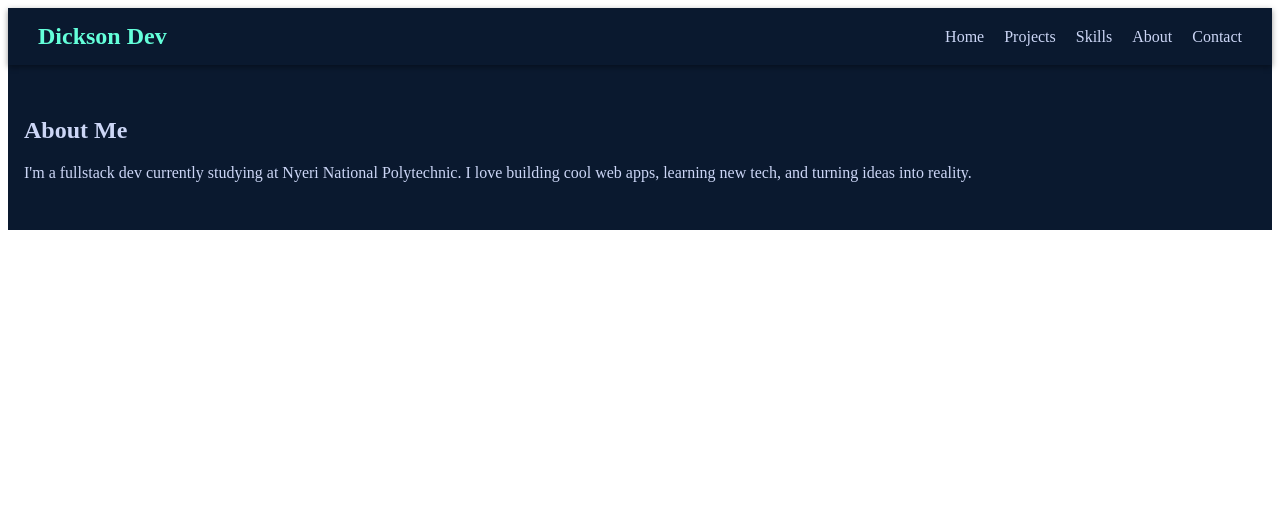
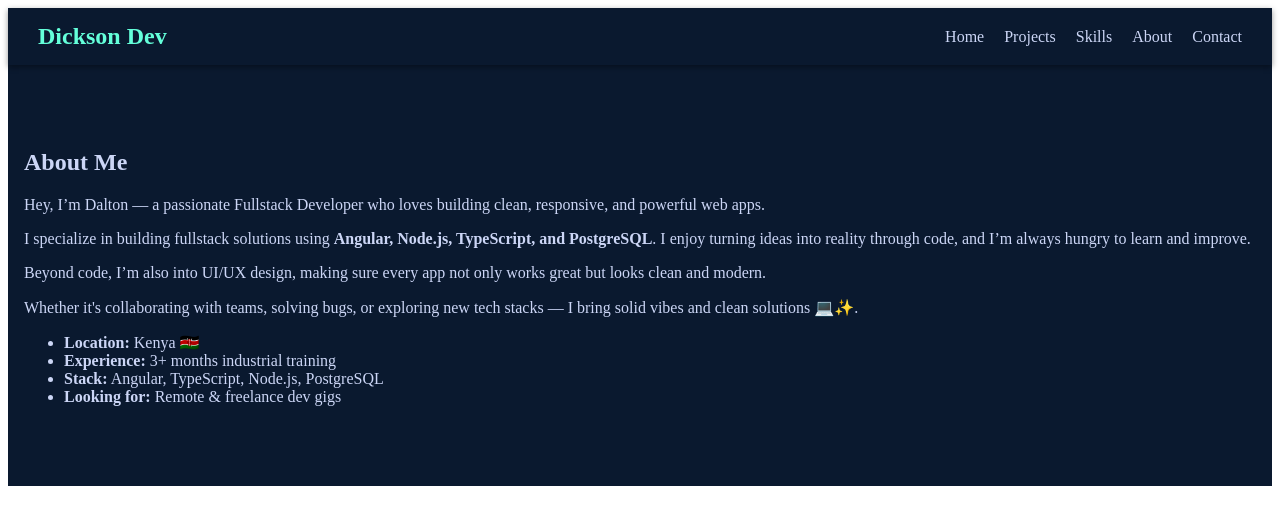
Before and after one commit to DICKSON39/portifolio, an Angular app: page /about in a window 1280 px wide. Shown: the top 524 px of the page. Built offline with nearby package versions, Linux system fonts and the light colour scheme.

Commit message:
first commit

```diff
--- a/src/app/components/about/about.component.css
+++ b/src/app/components/about/about.component.css
@@ -2,12 +2,12 @@
   display: block;
   background-color: #0a192f;
   color: #ccd6f6;
-    padding: 2rem 1rem;
+  padding: 4rem 1rem;
   animation: fadeIn 1s ease-in-out;
 }
 
 .about-section {
-    max-width: 1000px;
+  max-width: 1100px;
   margin: 0 auto;
   text-align: center;
   animation: slideUp 1.2s ease forwards;
@@ -15,19 +15,20 @@
 
 .about-section h2 {
   color: #64ffda;
-    font-size: 2rem;
-    margin-bottom: 1rem;
+  font-size: 2.4rem;
+  margin-bottom: 1.5rem;
   opacity: 0;
   animation: fadeIn 1s ease-in-out forwards;
   animation-delay: 0.5s;
+  letter-spacing: 1px;
 }
 
 .about-section p {
-    line-height: 1.6;
-    font-size: 1rem;
+  line-height: 1.8;
+  font-size: 1.05rem;
   color: #8892b0;
-    max-width: 800px;
-    margin: 0 auto;
+  max-width: 850px;
+  margin: 0 auto 1.5rem;
   opacity: 0;
   animation: fadeIn 1s ease-in-out forwards;
   animation-delay: 0.8s;
@@ -36,28 +37,30 @@
 .about-section ul {
   list-style: none;
   padding: 0;
-    margin-top: 1.5rem;
+  margin-top: 2rem;
   display: flex;
   flex-wrap: wrap;
   justify-content: center;
   gap: 1rem;
   opacity: 0;
   animation: fadeIn 1s ease-in-out forwards;
-    animation-delay: 1s;
+  animation-delay: 1.2s;
 }
 
 .about-section li {
   background-color: #112240;
-    padding: 0.75rem 1rem;
-    border-radius: 6px;
+  padding: 0.75rem 1.25rem;
+  border-radius: 8px;
   color: #64ffda;
   font-weight: 500;
-    box-shadow: 0 0 5px rgba(100, 255, 218, 0.2);
-    transition: transform 0.3s ease;
+  font-size: 0.95rem;
+  box-shadow: 0 2px 8px rgba(100, 255, 218, 0.1);
+  transition: transform 0.3s ease, box-shadow 0.3s ease;
 }
 
 .about-section li:hover {
-    transform: translateY(-4px);
+  transform: translateY(-6px);
+  box-shadow: 0 4px 12px rgba(100, 255, 218, 0.2);
 }
 
 /* Animations */
@@ -72,7 +75,7 @@
 
 @keyframes slideUp {
   from {
-      transform: translateY(20px);
+    transform: translateY(30px);
     opacity: 0;
   }
   to {
@@ -80,3 +83,19 @@
     opacity: 1;
   }
 }
+
+/* Responsive Tweaks */
+@media (max-width: 768px) {
+  .about-section h2 {
+    font-size: 2rem;
+  }
+
+  .about-section p {
+    font-size: 0.95rem;
+  }
+
+  .about-section li {
+    font-size: 0.9rem;
+    padding: 0.6rem 1rem;
+  }
+}
--- a/src/app/components/about/about.component.html
+++ b/src/app/components/about/about.component.html
@@ -1,7 +1,31 @@
-<section class="about">
+<section id="about" class="about">
   <h2>About Me</h2>
-  <p>
-    I'm a fullstack dev currently studying at Nyeri National Polytechnic. I love
-    building cool web apps, learning new tech, and turning ideas into reality.
+
+  <p class="intro">
+    Hey, I’m Dalton — a passionate Fullstack Developer who loves building clean, responsive, and powerful web apps.
   </p>
+
+  <div class="about-grid">
+    <div class="about-text">
+      <p>
+        I specialize in building fullstack solutions using <strong>Angular, Node.js, TypeScript, and PostgreSQL</strong>.
+        I enjoy turning ideas into reality through code, and I’m always hungry to learn and improve.
+      </p>
+      <p>
+        Beyond code, I’m also into UI/UX design, making sure every app not only works great but looks clean and modern.
+      </p>
+      <p>
+        Whether it's collaborating with teams, solving bugs, or exploring new tech stacks — I bring solid vibes and clean solutions 💻✨.
+      </p>
+    </div>
+
+    <div class="about-details">
+      <ul>
+        <li><strong>Location:</strong> Kenya 🇰🇪</li>
+        <li><strong>Experience:</strong> 3+ months industrial training</li>
+        <li><strong>Stack:</strong> Angular, TypeScript, Node.js, PostgreSQL</li>
+        <li><strong>Looking for:</strong> Remote & freelance dev gigs</li>
+      </ul>
+    </div>
+  </div>
 </section>
```
Lines whose indentation alone changed are shown as unchanged.
